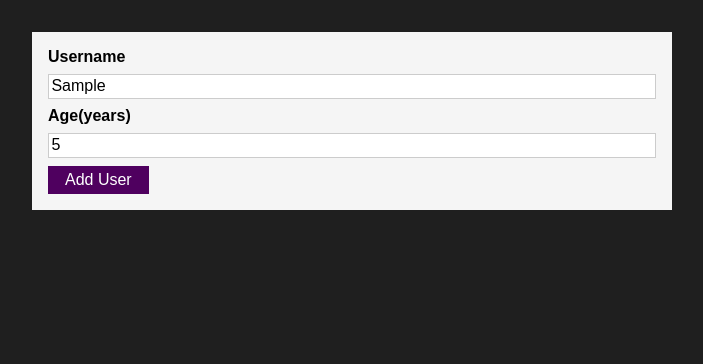
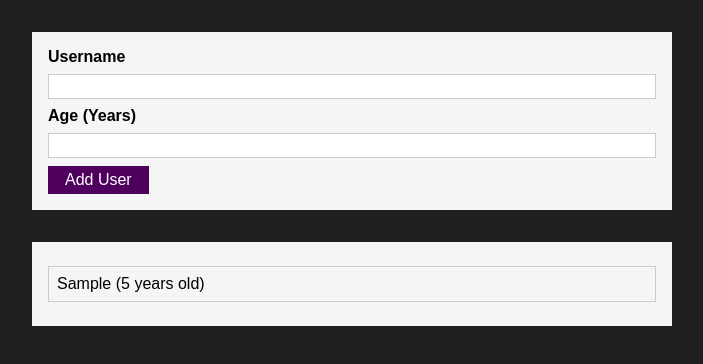
Before and after one commit to konnan933/userRecorder, a React (Create React App) app: page / in a window 1280 px wide. Both pictures are taken after typing "Sample", "5" into the empty fields and a click on the button "Add User". Shown: the top 364 px of the page, without its empty margins (288-991 px from the left). Built offline with nearby package versions, Linux system fonts and the light colour scheme.

Commit message:
user hozzáadása a listához

```diff
--- a/src/App.js
+++ b/src/App.js
@@ -1,10 +1,24 @@
-import React from "react";
-import Adduser from "./components/Users/AddUser";
+import React, { useState } from "react";
+
+import AddUser from "./components/Users/AddUser";
+import UsersList from "./components/Users/UsersList";
 
 function App() {
+  const [usersList, setUsersList] = useState([]);
+
+  const addUserHandler = (uName, uAge) => {
+    setUsersList((prevUsersList) => {
+      return [
+        ...prevUsersList,
+        { name: uName, age: uAge, id: Math.random().toString() },
+      ];
+    });
+  };
+
   return (
     <div>
-      <Adduser />
+      <AddUser onAddUser={addUserHandler} />
+      <UsersList users={usersList} />
     </div>
   );
 }
--- a/src/components/UI/Button.js
+++ b/src/components/UI/Button.js
@@ -2,16 +2,16 @@ import React from "react";
 
 import classes from "./Button.module.css";
 
-function Button(props) {
+const Button = (props) => {
   return (
     <button
       className={classes.button}
-      type={props.type || Button}
+      type={props.type || "button"}
       onClick={props.onClick}
     >
       {props.children}
     </button>
   );
-}
+};
 
 export default Button;
--- a/src/components/UI/Card.js
+++ b/src/components/UI/Card.js
@@ -1,10 +1,11 @@
 import React from "react";
+
 import classes from "./Card.module.css";
 
-function Card(props) {
+const Card = (props) => {
   return (
     <div className={`${classes.card} ${props.className}`}>{props.children}</div>
   );
-}
+};
 
 export default Card;
--- a/src/components/Users/AddUser.js
+++ b/src/components/Users/AddUser.js
@@ -1,26 +1,30 @@
-import { useState } from "react";
+import React, { useState } from "react";
+
+import Card from "../UI/Card";
 import Button from "../UI/Button";
-import Card from "../UI/Card";
 import classes from "./AddUser.module.css";
 
-function Adduser(props) {
-  const [enteredUser, setEnteredUser] = useState("");
+const AddUser = (props) => {
+  const [enteredUsername, setEnteredUsername] = useState("");
   const [enteredAge, setEnteredAge] = useState("");
 
-  function addUserHandler(event) {
+  const addUserHandler = (event) => {
     event.preventDefault();
-    if (enteredUser.trim().length === 0 || enteredAge.trim.length === 0) {
+    if (enteredUsername.trim().length === 0 || enteredAge.trim().length === 0) {
       return;
     }
-    if (enteredAge < 1) {
+    if (+enteredAge < 1) {
       return;
     }
-    setEnteredUser("");
+    props.onAddUser(enteredUsername, enteredAge);
+    setEnteredUsername("");
     setEnteredAge("");
-  }
-  const userNameChangeHandler = (event) => {
-    setEnteredUser(event.target.value);
   };
+
+  const usernameChangeHandler = (event) => {
+    setEnteredUsername(event.target.value);
+  };
+
   const ageChangeHandler = (event) => {
     setEnteredAge(event.target.value);
   };
@@ -32,20 +36,20 @@ function Adduser(props) {
         <input
           id="username"
           type="text"
-          value={enteredUser}
-          onChange={userNameChangeHandler}
-        ></input>
-        <label htmlFor="username">Age(years)</label>
+          value={enteredUsername}
+          onChange={usernameChangeHandler}
+        />
+        <label htmlFor="age">Age (Years)</label>
         <input
-          id="username"
+          id="age"
           type="number"
           value={enteredAge}
           onChange={ageChangeHandler}
-        ></input>
+        />
         <Button type="submit">Add User</Button>
       </form>
     </Card>
   );
-}
+};
 
-export default Adduser;
+export default AddUser;
--- /dev/null
+++ b/src/components/Users/UsersList.js
@@ -0,0 +1,20 @@
+import React from "react";
+
+import Card from "../UI/Card";
+import classes from "./UsersList.module.css";
+
+const UsersList = (props) => {
+  return (
+    <Card className={classes.users}>
+      <ul>
+        {props.users.map((user) => (
+          <li key={user.id}>
+            {user.name} ({user.age} years old)
+          </li>
+        ))}
+      </ul>
+    </Card>
+  );
+};
+
+export default UsersList;
--- /dev/null
+++ b/src/components/Users/UsersList.module.css
@@ -0,0 +1,16 @@
+.users {
+  margin: 2rem auto;
+  width: 90%;
+  max-width: 40rem;
+}
+
+.users ul {
+  list-style: none;
+  padding: 1rem;
+}
+
+.users li {
+  border: 1px solid #ccc;
+  margin: 0.5rem 0;
+  padding: 0.5rem;
+}
```
